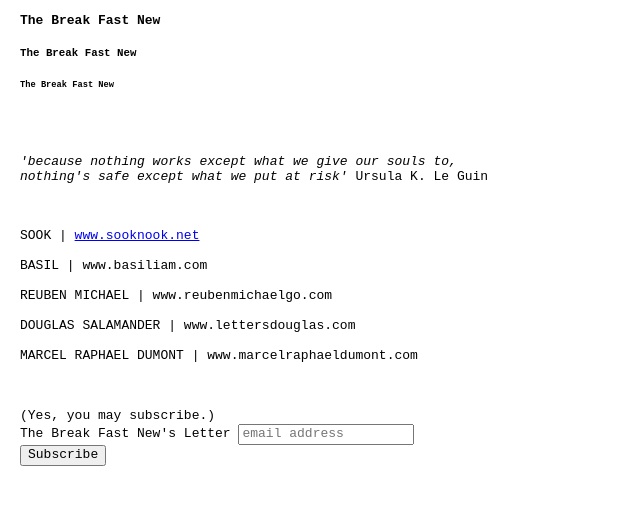
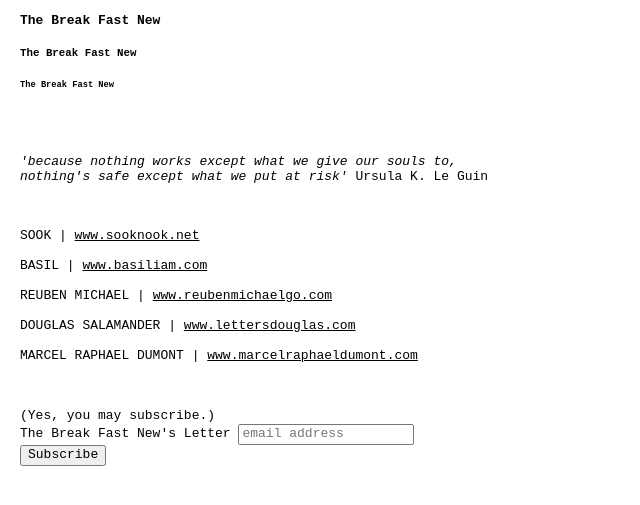
Before and after one commit to thebreakfastnew/thebreakfastnew.github.io, a plain HTML site: page index.html in a window 1280 px wide. Shown: the part 205-710 px from the top of the page, without its empty margins (0-640 px from the left). Drawn offline with nearby package versions, Linux system fonts and the light colour scheme.

Commit message:
Update index.html

```diff
--- a/index.html
+++ b/index.html
@@ -12,7 +12,7 @@ html, body {
 </style>
 
 </head>
-<body>
+<body link="black">
 <!--Begin intro-->
 <h1>The Break Fast New
 </h1>
@@ -39,13 +39,13 @@ html, body {
 <br><br><br><br>
 <tt>SOOK | <a href="www.sooknook.net">www.sooknook.net</a>
 <br><br>
-BASIL | www.basiliam.com
+BASIL | <a href="www.basiliam.com">www.basiliam.com</a>
 <br><br>
-REUBEN MICHAEL | www.reubenmichaelgo.com
+REUBEN MICHAEL | <a href="www.reubenmichaelgo.com">www.reubenmichaelgo.com</a>
 <br><br>
-DOUGLAS SALAMANDER | www.lettersdouglas.com
+DOUGLAS SALAMANDER | <a href="www.lettersdouglas.com">www.lettersdouglas.com</a>
 <br><br>
-MARCEL RAPHAEL DUMONT | www.marcelraphaeldumont.com
+MARCEL RAPHAEL DUMONT | <a href="www.marcelraphaeldumont.com">www.marcelraphaeldumont.com</a>
 </tt>
 <br><br><br><br>
 <!-- Begin TBFN's Letter intro -->
```
